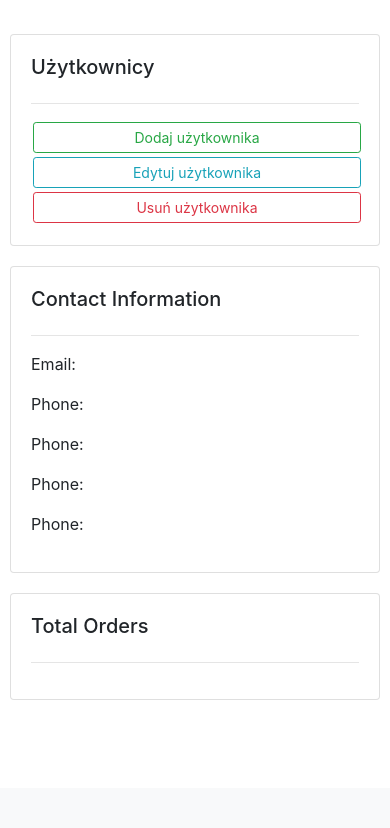
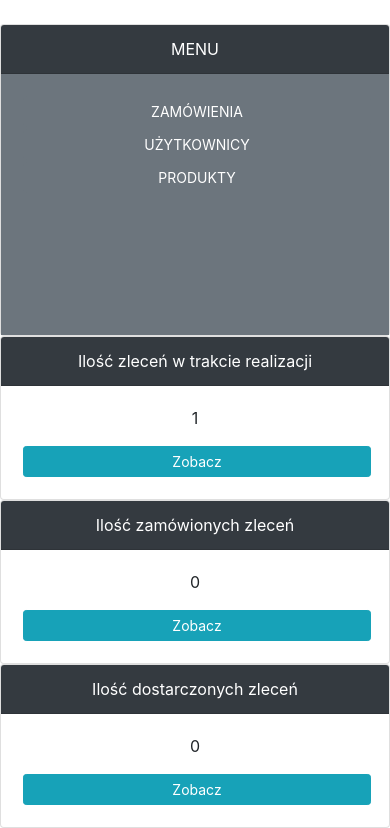
Before and after one commit to djzib0/order_management-django, a Django app: page / in a window 390 px wide. Shown: the part 56-884 px from the top of the page. Before the commit the page ends 756 px from the top, so only its background shows below. Run offline with Django 4.2, Linux system fonts and the light colour scheme; data comes from the database, SQL or seed files in the repository; both versions use the stored data as it was after the commit.

Commit message:
added orders and order templates and corresponding views

```diff
--- a/order_management/order_app/models.py
+++ b/order_management/order_app/models.py
@@ -25,6 +25,7 @@ class Product(models.Model):
     category = models.CharField(max_length=200, choices=CATEGORY, null=True)
     description = models.CharField(max_length=500, null=True)
     quantity = models.PositiveIntegerField(default=0, null=True, blank=True)
+    delivered = models.BooleanField(default=False)
 
     def __str__(self):
         return f"{self.name}"
--- a/order_management/order_app/templates/order_app/index.html
+++ b/order_management/order_app/templates/order_app/index.html
@@ -6,35 +6,50 @@
 	<br>
 
 <div class="row">
-	<div class="col-md">
-		<div class="card card-body" style="margin: 10px;">
-			<h5>Użytkownicy</h5>
-			<hr>
-			<a class="btn btn-outline-success  btn-sm btn-block"
-			   style="margin: 2px;" href="{% url 'order_app:add_user' %}">Dodaj użytkownika</a>
-			<a class="btn btn-outline-info  btn-sm btn-block" style="margin: 2px;" href="">Edytuj użytkownika</a>
-			<a class="btn btn-outline-danger  btn-sm btn-block" style="margin: 2px;" href="">Usuń użytkownika</a>
-
+	<div class="col-md-2">
+		<div class="card">
+			<div class="card-header text-center bg-dark text-white">MENU</div>
+ 		    <div class="card-body bg-secondary text-white">
+				<a class="btn btn-secondary btn-sm btn-block" style="margin: 2px;"
+				   href="{% url 'order_app:orders' %}">ZAMÓWIENIA</a>
+				<a class="btn btn-secondary  btn-sm btn-block" style="margin: 2px;" href="">UŻYTKOWNICY</a>
+				<a class="btn btn-secondary  btn-sm btn-block" style="margin: 2px;" href="">PRODUKTY</a>
+				<br>
+				<br>
+				<br>
+				<br>
+				<br>
+			</div>
 		</div>
 	</div>
 
-	<div class="col-md">
-		<div class="card card-body" style="margin: 10px;">
-			<h5>Contact Information</h5>
-			<hr>
-			<p>Email: </p>
-			<p>Phone: </p>
-			<p>Phone: </p>
-			<p>Phone: </p>
-			<p>Phone: </p>
+	<div class="col-md-3">
+		<div class="card">
+			<div class="card-header text-center bg-dark text-white">Ilość zleceń w trakcie realizacji</div>
+ 		    <div class="card-body">
+<!--				<h5 class="card-title">Special title treatment</h5>-->
+				<p class="card-text text-center">{{ pending }}</p>
+				<a class="btn btn-info  btn-sm btn-block" style="margin: 2px;" href="">Zobacz</a>
+			</div>
 		</div>
 	</div>
 
-	<div class="col-md-8">
-		<div class="card card-body" style="margin: 10px;">
-			<h5>Total Orders</h5>
-			<hr>
-
+	<div class="col-md-3">
+		<div class="card">
+			<div class="card-header text-center bg-dark text-white">Ilość zamówionych zleceń</div>
+ 		    <div class="card-body">
+				<p class="card-text text-center">{{ ordered }}</p>
+				<a class="btn btn-info  btn-sm btn-block" style="margin: 2px;" href="">Zobacz</a>
+			</div>
+		</div>
+	</div>
+	<div class="col-md-3">
+		<div class="card">
+			<div class="card-header text-center bg-dark text-white">Ilość dostarczonych zleceń</div>
+ 		    <div class="card-body">
+				<p class="card-text text-center">{{ delivered }}</p>
+				<a class="btn btn-info  btn-sm btn-block" style="margin: 2px;" href="">Zobacz</a>
+			</div>
 		</div>
 	</div>
 </div>
--- a/order_management/order_app/templates/order_app/order.html
+++ b/order_management/order_app/templates/order_app/order.html
@@ -1,6 +1,9 @@
 {% extends 'order_app/base.html' %}
 
 {% block content %}
-<p>content</p>
+{% for product in order_products %}
+{{ product.product }}
+{{ product.quantity }}
+{% endfor %}
 
 {% endblock content %}
--- a/order_management/order_app/urls.py
+++ b/order_management/order_app/urls.py
@@ -7,4 +7,6 @@ app_name = 'order_app'
 urlpatterns = [
     path('', indexView, name='index'),
     path('add_user/', addUserView, name='add_user'),
+    path('orders/', ordersView, name='orders'),
+    path('orders/<int:order_pk>/', orderProductView, name='order'),
 ]
--- a/order_management/order_app/views.py
+++ b/order_management/order_app/views.py
@@ -31,6 +31,22 @@ def indexView(request):
     return render(request, template, context)
 
 
+def ordersView(request):
+    orders = Order.objects.all()
+
+
+    context = {'orders': orders}
+    template = 'order_app/orders.html'
+    return render(request, template, context)
+
+def orderProductView(request, order_pk):
+    all_products = OrderProduct.objects.all()
+    order_products = all_products.filter(order=Order.objects.get(id=order_pk))
+
+    context = {'order_products': order_products}
+    template = 'order_app/order.html'
+    return render(request, template, context)
+
 def addUserView(request):
     if request.method != "POST":
         form = AddUserForm()
```
Also changed, not shown: order_management/order_app/templates/order_app/orders.html (added, +33 -0 lines), order_management/db.sqlite3, order_management/order_app/migrations/0004_product_delivered.py (added).
